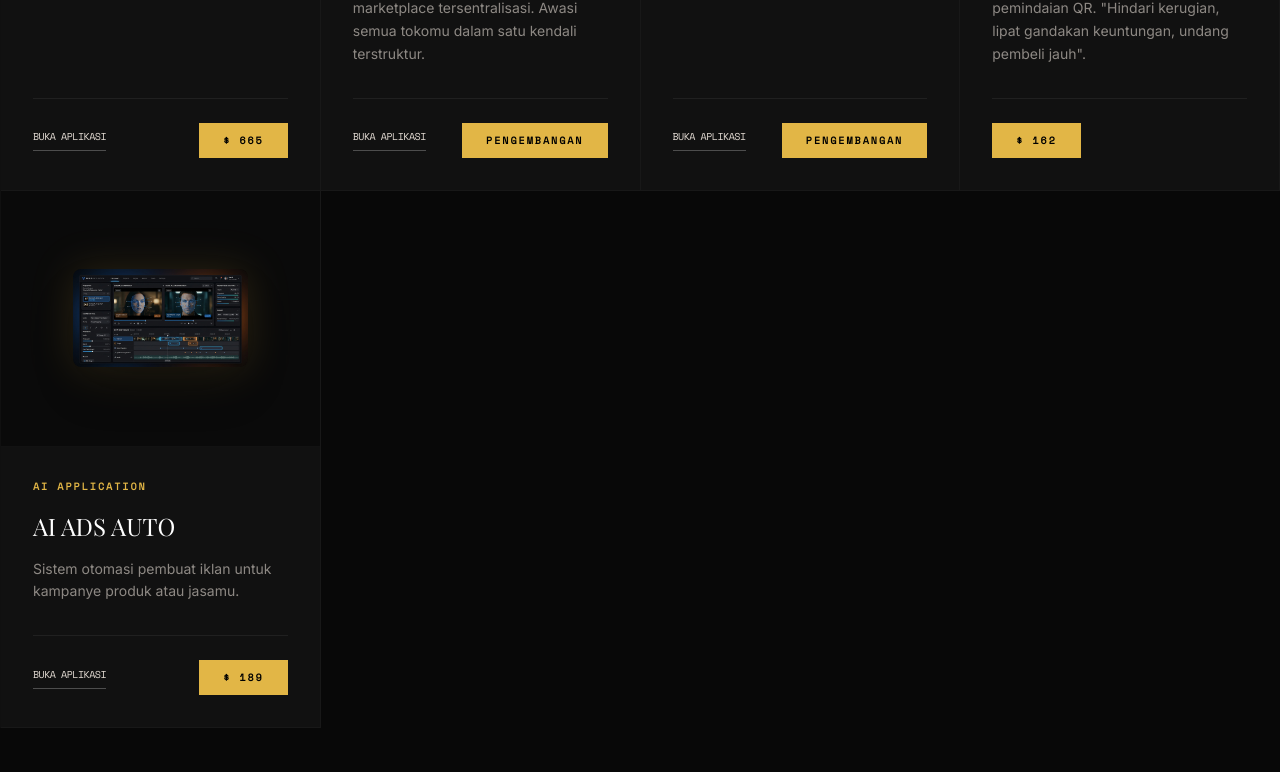
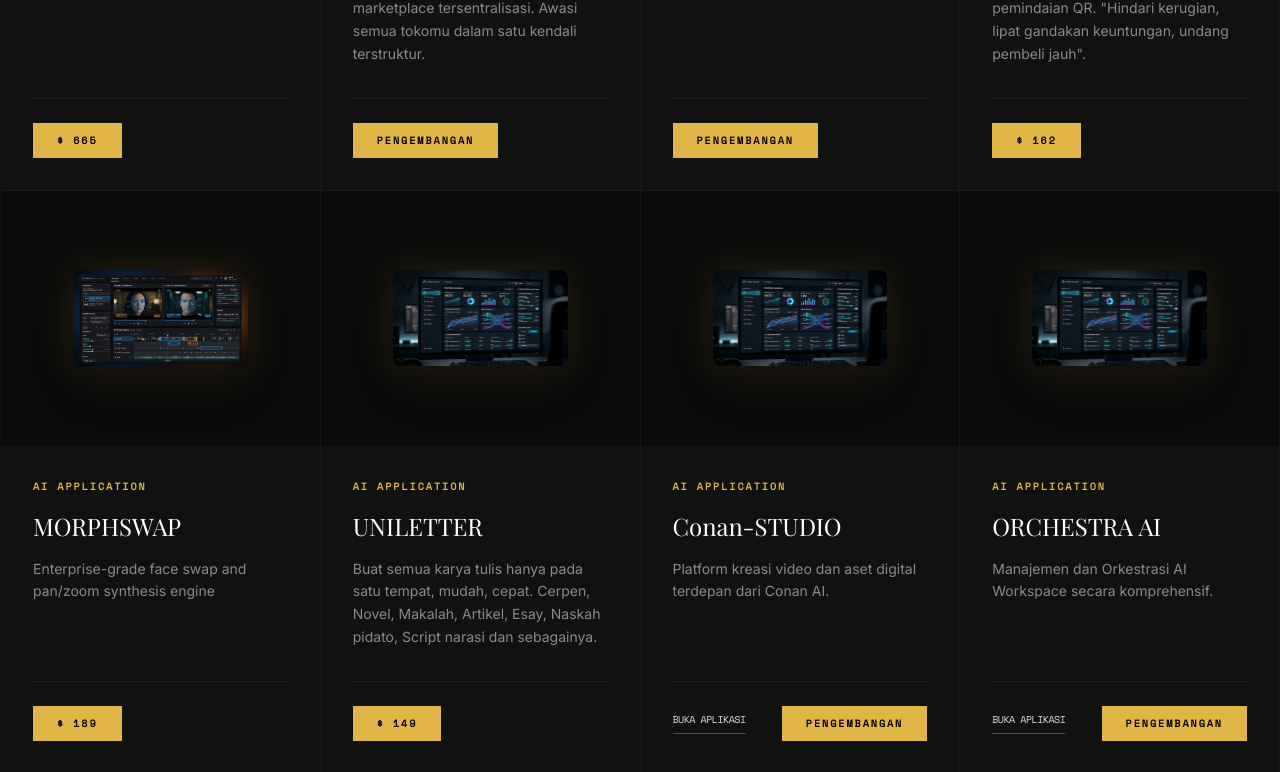
Before and after one commit to dqonan/webconan, a React (Vite) app: page / in a window 1280 px wide. Shown: the part 4416-5188 px from the top of the page. Built offline with nearby package versions, Linux system fonts and the light colour scheme; a web font is replaced by a local one.

Commit message:
Add files via upload

```diff
--- a/src/components/Store.tsx
+++ b/src/components/Store.tsx
@@ -23,16 +23,16 @@
       description: "AI-powered web manga and comic creator. Merancang dan membuat komik AI digital, mudah dan cepat.",
       price: "$ 159",
       type: "AI_STUDIO",
-      demoUrl: "https://ais-dev-zlamxb7o5phyvletycbhnh-140028740585.asia-southeast1.run.app",
+      demoUrl: "https://komikforge-596709003709.asia-southeast1.run.app",
     },
     {
       id: 2,
-      title: "NARRATA",
+      title: "NARRATA AI",
       category: "AI Application",
       description: "Konversi file mp4 yang kamu lihat menjadi karya literal, Cerpen, Novel, Makalah, Artikel, Esay, Naskah pidato, Script narasi dan sebagainya.",
       price: "$ 149",
       type: "AI_STUDIO",
-      demoUrl: "https://ais-dev-jgjacjoyggryadw7pmbqec-140028740585.asia-southeast1.run.app",
+      demoUrl: "",
     },
     {
       id: 3,
@@ -41,7 +41,7 @@
       description: "Buat video iklan untuk media digital apapun, semudah menulis surat, cepat, konsisten dan nol kesalahan. \"CONAN AI Video art spectacular\".",
       price: "Pengembangan",
       type: "AI_STUDIO",
-      demoUrl: "https://ais-dev-vyej2zjobvv7wqdbawml72-140028740585.asia-southeast1.run.app",
+      demoUrl: "",
     },
     {
       id: 4,
@@ -50,7 +50,7 @@
       description: "Asisten pembuat prompt yang akan membantumu menulis perintah AI dengan lebih terstruktur dan efisien.",
       price: "$ 149",
       type: "AI_STUDIO",
-      demoUrl: "https://ais-dev-7ckwdz6ci2y2sc2fquhojp-140028740585.asia-southeast1.run.app",
+      demoUrl: "",
     },
     {
       id: 5,
@@ -59,7 +59,7 @@
       description: "Sistem otomasi pembuat video iklan impresif Human Caracter Realisme Kualitas \"waoww\".",
       price: "$ 665",
       type: "AI_STUDIO",
-      demoUrl: "https://ais-dev-jpadyawqgibm4va572bl7e-140028740585.asia-southeast1.run.app",
+      demoUrl: "",
     },
     {
       id: 6,
@@ -68,7 +68,7 @@
       description: "E-commerce Enterprise Operational Engine & Command Center, Dashboard asisten pengawas AI marketplace tersentralisasi. Awasi semua tokomu dalam satu kendali terstruktur.",
       price: "Pengembangan",
       type: "AI_STUDIO",
-      demoUrl: "https://ais-pre-iym2r2veuzloyrev3vg6vj-140028740585.asia-southeast1.run.app/",
+      demoUrl: "",
     },
     {
       id: 7,
@@ -77,7 +77,7 @@
       description: "Buat video youtube apapun dengan otomatis.... Otomatis buat video AI apapun dengan sempurna.",
       price: "Pengembangan",
       type: "AI_STUDIO",
-      demoUrl: "https://ais-dev-p75ogd47wlxf7zw27mjunu-140028740585.asia-southeast1.run.app",
+      demoUrl: "",
     },
     {
       id: 8,
@@ -90,12 +90,66 @@
     },
     {
       id: 9,
-      title: "AI ADS AUTO",
+      title: "MORPHSWAP",
       category: "AI Application",
-      description: "Sistem otomasi pembuat iklan untuk kampanye produk atau jasamu.",
+      description: "Enterprise-grade face swap and pan/zoom synthesis engine",
       price: "$ 189",
       type: "AI_STUDIO",
-      demoUrl: "https://ais-dev-z5ga7s5owceqzh4zdp2zgn-266728176015.asia-east1.run.app",
+      demoUrl: "",
+    },
+    {
+      id: 10,
+      title: "UNILETTER",
+      category: "AI Application",
+      description: "Buat semua karya tulis hanya pada satu tempat, mudah, cepat. Cerpen, Novel, Makalah, Artikel, Esay, Naskah pidato, Script narasi dan sebagainya.",
+      price: "$ 149",
+      type: "AI_STUDIO",
+      demoUrl: "",
+    },
+    {
+      id: 11,
+      title: "Conan-STUDIO",
+      category: "AI Application",
+      description: "Platform kreasi video dan aset digital terdepan dari Conan AI.",
+      price: "Pengembangan",
+      type: "AI_STUDIO",
+      demoUrl: "https://conan-studio-596709003709.us-west1.run.app",
+    },
+    {
+      id: 12,
+      title: "ORCHESTRA AI",
+      category: "AI Application",
+      description: "Manajemen dan Orkestrasi AI Workspace secara komprehensif.",
+      price: "Pengembangan",
+      type: "AI_STUDIO",
+      demoUrl: "https://design-orchestra-ai-596709003709.asia-southeast1.run.app",
+    },
+    {
+      id: 13,
+      title: "E LEARNING",
+      category: "AI Application",
+      description: "Sistem aplikasi edukasi dan manajemen pembelajaran cerdas.",
+      price: "Pengembangan",
+      type: "AI_STUDIO",
+      demoUrl: "",
+    },
+    {
+      id: 14,
+      title: "OMNILITE DUO",
+      category: "AI Application",
+      description: "Versi ringan dari Omnilite Pro untuk operasional UKM.",
+      price: "$ 129",
+      type: "AI_STUDIO",
+      demoUrl: "https://omnilite-duo-548004788759.asia-southeast1.run.app",
+    },
+    {
+      id: 15,
+      title: "VIDMANGA AI",
+      category: "AI Application",
+      description: "Sistem konversi gambar manga ke motion graphic otomatis.",
+      price: "$ 199",
+      type: "AI_STUDIO",
+      demoUrl: "",
     }
   ];
 
```
